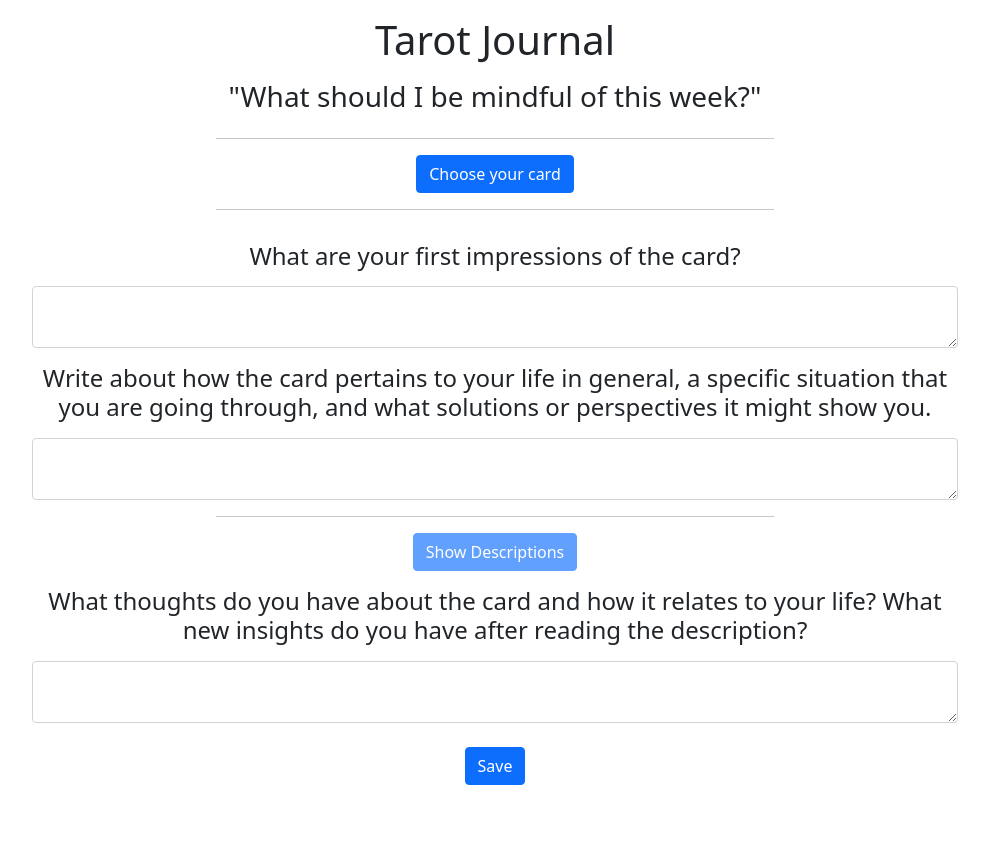
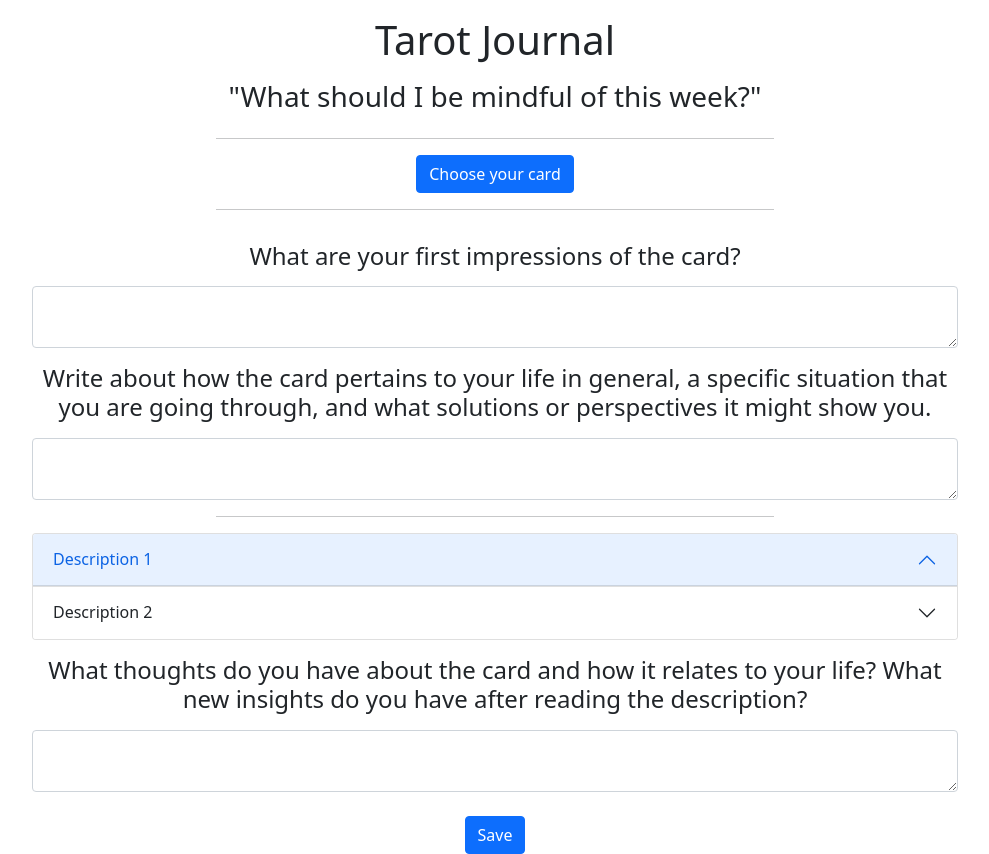
Before and after one commit to emoran0403/Daily_Tarot_Picker, a React app: page /dailydraw in a window 1280 px wide. Shown: the whole page, without its empty margins (145-1134 px from the left). Before the commit the page ends 800 px from the top, so only its background shows below. Built offline with nearby package versions, Linux system fonts and the light colour scheme.

Commit message:
fixed off by 1 error in cards data, daily draw view now has nice accordion descriptions and way less state

```diff
--- a/src/client/DailyDraw/Description.tsx
+++ b/src/client/DailyDraw/Description.tsx
@@ -1,114 +1,60 @@
-import React, { useEffect, useState } from "react";
+import React from "react";
 import * as Types from "../../../Types";
 
 const Description = (props: Types.DescriptionCompProps) => {
-  const [descButtonPressed, setDescButtonPressed] = useState<boolean>(false);
-  const [expandButtonOnePressed, setExpandButtonOnePressed] = useState<boolean>(false);
-  const [expandButtonTwoPressed, setExpandButtonTwoPressed] = useState<boolean>(false);
-  const [descToHide, setDescToHide] = useState<number>(0);
-  const [descButtonHidden, setDescButtonHidden] = useState<boolean>(true);
-
-  /**
-   * This function sets component state 'descButtonPressed' to true.
-   */
-  const showDescriptions = () => {
-    console.log(`Showing descriptions`);
-    setDescButtonPressed(true);
-    console.log(descButtonPressed);
-  };
-
-  useEffect(() => {}, [descButtonPressed, descToHide, descButtonHidden]);
-
   return (
     <div className="d-flex flex-column justify-content-center align-items-center">
       <div className="text-center">
-        {!descButtonPressed && (
-          <button className="btn btn-primary" disabled={props.cardChosen} onClick={() => showDescriptions()}>
-            Show Descriptions
+        <div className="accordion" id="accordionExample">
+          <div className="accordion-item">
+            <h2 className="accordion-header" id="headingOne">
+              <button
+                className="accordion-button"
+                type="button"
+                data-bs-toggle="collapse"
+                data-bs-target="#collapseOne"
+                aria-expanded="true"
+                aria-controls="collapseOne"
+              >
+                Description 1
               </button>
-        )}
-
-        {descButtonPressed && (
-          <div className="d-flex flex-row justify-content-center align-items-center">
-            {descToHide != 1 && (
-              <div className="card col-6 mx-2">
-                <div className="card-body text-center">
-                  <h5 className="card-title text-center">Card Description 1</h5>
-                  {/* use a substring for the description, expanding to the entire description when an 'expand' button is pressed*/}
-                  {expandButtonOnePressed ? (
-                    <p className="card-text text-center">{props.tarotCard.description.one.desc}</p>
-                  ) : (
-                    <p className="card-text text-center">
-                      {props.tarotCard.description.one.desc.length > 200
-                        ? props.tarotCard.description.one.desc.substring(0, 200) + "..."
-                        : props.tarotCard.description.one.desc.substring(0, 200)}
-                    </p>
-                  )}
-
-                  <button
-                    className="btn btn-primary mx-2"
-                    onClick={() => {
-                      setExpandButtonOnePressed(!expandButtonOnePressed);
-                    }}
+            </h2>
+            <div
+              id="collapseOne"
+              className="accordion-collapse collapse"
+              aria-labelledby="headingOne"
+              data-bs-parent="#accordionExample"
             >
-                    {expandButtonOnePressed ? "Collapse" : "Expand"}
-                  </button>
-
-                  {descToHide != 2 && (
-                    <button
-                      className="btn btn-primary mx-2"
-                      onClick={() => {
-                        setDescToHide(1);
-                        setDescButtonHidden(true);
-                      }}
-                    >
-                      Hide
-                    </button>
-                  )}
+              <div className="accordion-body">
+                <p>{props.tarotCard.description.one.desc}</p>
               </div>
             </div>
-            )}
-
-            {descToHide != 2 && (
-              <div className="card col-6 mx-2">
-                <div className="card-body text-center">
-                  <h5 className="card-title text-center">Card Description 2</h5>
-
-                  {expandButtonTwoPressed ? (
-                    <p className="card-text text-center">{props.tarotCard.description.two.desc}</p>
-                  ) : (
-                    <p className="card-text text-center">
-                      {props.tarotCard.description.two.desc.length > 200
-                        ? props.tarotCard.description.two.desc.substring(0, 200) + "..."
-                        : props.tarotCard.description.two.desc.substring(0, 200)}
-                    </p>
-                  )}
-
+          </div>
+          <div className="accordion-item">
+            <h2 className="accordion-header" id="headingTwo">
               <button
-                    className="btn btn-primary mx-2"
-                    onClick={() => {
-                      setExpandButtonTwoPressed(!expandButtonTwoPressed);
-                    }}
+                className="accordion-button collapsed"
+                type="button"
+                data-bs-toggle="collapse"
+                data-bs-target="#collapseTwo"
+                aria-expanded="false"
+                aria-controls="collapseTwo"
               >
-                    {expandButtonTwoPressed ? "Collapse" : "Expand"}
+                Description 2
               </button>
-
-                  {descToHide != 1 && (
-                    <button
-                      className="btn btn-primary mx-2"
-                      onClick={() => {
-                        setDescToHide(2);
-                        setDescButtonHidden(true);
-                      }}
+            </h2>
+            <div
+              id="collapseTwo"
+              className="accordion-collapse collapse"
+              aria-labelledby="headingTwo"
+              data-bs-parent="#accordionExample"
             >
-                      Hide
-                    </button>
-                  )}
+              <div className="accordion-body">
+                <p>{props.tarotCard.description.two.desc}</p>
               </div>
             </div>
-            )}
           </div>
-        )}
+        </div>
         <div className="d-flex flex-column justify-content-center align-items-center">
           <h4 className="text-center my-3">
             What thoughts do you have about the card and how it relates to your life? What new insights do you have
--- a/src/client/index.tsx
+++ b/src/client/index.tsx
@@ -2,6 +2,7 @@ import * as React from "react";
 import { render } from "react-dom";
 import App from "./App";
 import { BrowserRouter } from "react-router-dom";
+import "bootstrap/dist/js/bootstrap.bundle";
 
 import "./scss/app.scss";
 
--- a/src/client/scss/app.scss
+++ b/src/client/scss/app.scss
@@ -22,3 +22,9 @@ $theme-colors: (
 );
 
 @import "../../../node_modules/bootstrap/scss/bootstrap.scss";
+
+.collapsing {
+  -webkit-transition-delay: 0.2s;
+  transition-delay: 0.2;
+  transition: height 0.2 ease;
+}
```
Also changed, not shown: src/server/MergedCards.json. Lines whose indentation alone changed are shown as unchanged.
